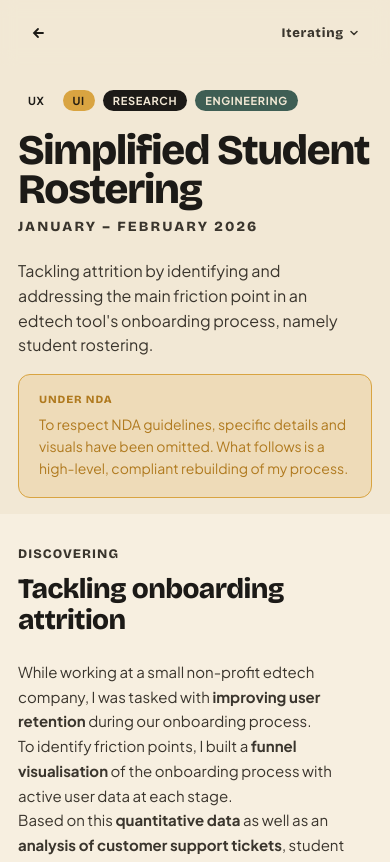
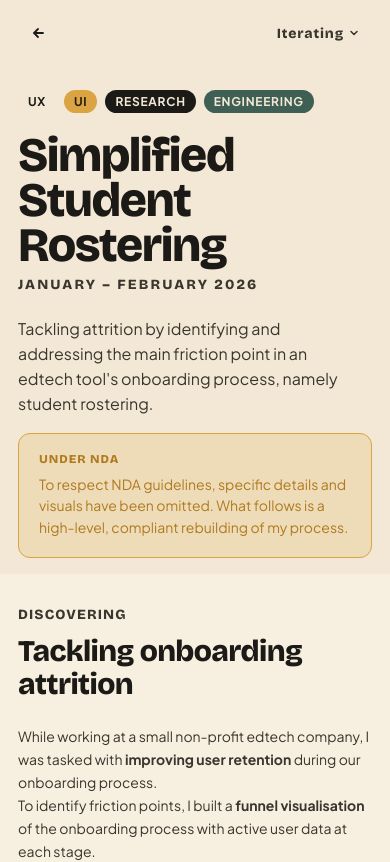
Before and after one commit to Roxanoel/portfolio26, a React (Vite) app: page /work/simplified-student-rostering in a window 390 px wide. Shown: the top 862 px of the page. Built offline with nearby package versions, Linux system fonts and the light colour scheme.

Commit message:
standardized/systematized font sizes

```diff
--- a/src/components/BookCard.module.css
+++ b/src/components/BookCard.module.css
@@ -20,21 +20,21 @@
 }
 
 .title {
-  font-weight: 600;
-  font-size: 13px;
+  font-weight: var(--font-semibold);
+  font-size: var(--text-sm);
   line-height: 1.3;
   color: var(--ink);
 }
 
 .subtitle {
-  font-size: 12px;
+  font-size: var(--text-xs);
   color: var(--ink-soft);
   line-height: 1.3;
   font-style: italic;
 }
 
 .author {
-  font-size: 12px;
+  font-size: var(--text-xs);
   color: var(--ink-soft);
   margin-top: 6px;
 }
--- a/src/components/NdaDisclosure.module.css
+++ b/src/components/NdaDisclosure.module.css
@@ -8,10 +8,10 @@
 
 .label {
   display: block;
-  font-family: "Bricolage Grotesque", "Archivo", sans-serif;
-  font-weight: 700;
-  font-size: 11px;
-  letter-spacing: 0.08em;
+  font-family: var(--font-heading);
+  font-weight: var(--font-bold);
+  font-size: var(--text-xs);
+  letter-spacing: var(--tracking-ultra);
   text-transform: uppercase;
   color: var(--gold-dark);
   margin-bottom: 8px;
@@ -19,7 +19,7 @@
 
 .copy {
   margin: 0;
-  font-size: 14px;
+  font-size: var(--text-sm);
   line-height: 1.55;
   color: var(--gold-dark);
 }
--- a/src/components/ProjectCard.module.css
+++ b/src/components/ProjectCard.module.css
@@ -59,8 +59,8 @@
   position: absolute;
   top: 12px;
   left: 14px;
-  font-size: 12px;
-  font-weight: 700;
+  font-size: var(--text-xs);
+  font-weight: var(--font-bold);
   background: color-mix(in srgb, var(--cream) 60%, transparent);
   backdrop-filter: blur(4px);
   border: 1.5px solid var(--ink);
@@ -104,19 +104,20 @@
   gap: 12px;
 }
 .title {
-  font-weight: 800;
-  font-size: 26px;
-  letter-spacing: -0.01em;
+  font-weight: var(--font-extrabold);
+  font-family: var(--font-heading);
+  font-size: var(--text-2xl);
+  letter-spacing: var(--tracking-snug);
 }
 .year {
-  font-size: 12px;
-  font-weight: 600;
+  font-size: var(--text-xs);
+  font-weight: var(--font-semibold);
   color: var(--ink-soft);
 }
 .blurb {
   color: var(--ink-soft);
-  font-size: 15px;
-  line-height: 1.5;
+  font-size: var(--text-sm);
+  line-height: var(--leading-normal);
   text-wrap: pretty;
   margin: 0;
 }
@@ -127,9 +128,9 @@
   margin-top: 4px;
 }
 .tag {
-  font-size: 11px;
-  font-weight: 600;
-  letter-spacing: 0.04em;
+  font-size: var(--text-xs);
+  font-weight: var(--font-semibold);
+  letter-spacing: var(--tracking-wider);
   padding: 5px 12px;
   border-radius: 999px;
   border: 1.5px solid rgba(28, 26, 23, 0.26);
--- a/src/components/ProjectLayout.module.css
+++ b/src/components/ProjectLayout.module.css
@@ -1,7 +1,7 @@
 .page {
   background: var(--cream);
   color: var(--ink);
-  font-family: "Plus Jakarta Sans", sans-serif;
+  font-family: var(--font-body);
   min-height: 100vh;
 }
 
@@ -32,10 +32,10 @@
   display: inline-flex;
   align-items: center;
   gap: 8px;
-  font-family: "Bricolage Grotesque", "Archivo", sans-serif;
-  font-weight: 700;
-  font-size: 13px;
-  letter-spacing: 0.02em;
+  font-family: var(--font-heading);
+  font-weight: var(--font-bold);
+  font-size: var(--text-sm);
+  letter-spacing: var(--tracking-wide);
   color: var(--ink);
   text-decoration: none;
   padding: 7px 14px;
@@ -49,18 +49,18 @@
   color: var(--cream);
 }
 .navNo {
-  font-family: "Bricolage Grotesque", "Archivo", sans-serif;
-  font-weight: 800;
-  font-size: 13px;
-  letter-spacing: 0.06em;
+  font-family: var(--font-heading);
+  font-weight: var(--font-extrabold);
+  font-size: var(--text-sm);
+  letter-spacing: var(--tracking-widest);
   color: var(--ink-soft);
 }
 
 .navTitle {
-  font-family: "Bricolage Grotesque", "Archivo", sans-serif;
-  font-weight: 700;
-  font-size: 14px;
-  letter-spacing: 0.02em;
+  font-family: var(--font-heading);
+  font-weight: var(--font-bold);
+  font-size: var(--text-sm);
+  letter-spacing: var(--tracking-wide);
   color: var(--ink);
   text-align: center;
   overflow: hidden;
@@ -97,10 +97,10 @@
   display: inline-flex;
   align-items: center;
   gap: 6px;
-  font-family: "Bricolage Grotesque", "Archivo", sans-serif;
-  font-weight: 800;
-  font-size: 13px;
-  letter-spacing: 0.06em;
+  font-family: var(--font-heading);
+  font-weight: var(--font-extrabold);
+  font-size: var(--text-sm);
+  letter-spacing: var(--tracking-widest);
   color: var(--ink-soft);
   background: transparent;
   border: none;
@@ -140,10 +140,10 @@
 }
 
 .jumpItem {
-  font-family: "Bricolage Grotesque", "Archivo", sans-serif;
-  font-weight: 700;
-  font-size: 13px;
-  letter-spacing: 0.04em;
+  font-family: var(--font-heading);
+  font-weight: var(--font-bold);
+  font-size: var(--text-sm);
+  letter-spacing: var(--tracking-wider);
   color: var(--ink);
   padding: 8px 14px;
   border-radius: 8px;
@@ -158,7 +158,7 @@
   color: var(--cream);
 }
 .jumpItemActive {
-  font-weight: 800;
+  font-weight: var(--font-extrabold);
 }
 .jumpItemActive:hover,
 .jumpItemActive.jumpItemFocus {
@@ -177,15 +177,15 @@
   margin-bottom: 20px;
 }
 .year {
-  font-size: 12px;
-  font-weight: 600;
-  letter-spacing: 0.06em;
+  font-size: var(--text-xs);
+  font-weight: var(--font-semibold);
+  letter-spacing: var(--tracking-widest);
   color: var(--ink-soft);
 }
 .dateRange {
-  font-family: "Bricolage Grotesque", "Archivo", sans-serif;
-  font-weight: 700;
-  font-size: clamp(14px, 1.5vw, 20px);
+  font-family: var(--font-heading);
+  font-weight: var(--font-bold);
+  font-size: clamp(var(--text-sm), 1.5vw, var(--text-xl));
   letter-spacing: 0.15em;
   text-transform: uppercase;
   color: var(--ink-soft);
@@ -198,23 +198,23 @@
   flex-wrap: wrap;
 }
 .tag {
-  font-size: 11px;
-  font-weight: 700;
-  letter-spacing: 0.06em;
+  font-size: var(--text-xs);
+  font-weight: var(--font-bold);
+  letter-spacing: var(--tracking-widest);
   text-transform: uppercase;
   padding: 4px 10px;
   border-radius: 999px;
 }
 .title {
-  font-family: "Bricolage Grotesque", "Archivo", sans-serif;
-  font-weight: 800;
-  font-size: clamp(42px, 7vw, 96px);
-  letter-spacing: -0.03em;
+  font-family: var(--font-heading);
+  font-weight: var(--font-extrabold);
+  font-size: clamp(var(--text-5xl), 7vw, var(--text-8xl));
+  letter-spacing: var(--tracking-tighter);
   line-height: 0.94;
   margin: 0;
 }
 .blurb {
-  font-size: clamp(16px, 1.3vw, 20px);
+  font-size: clamp(var(--text-base), 1.3vw, var(--text-xl));
   line-height: 1.55;
   color: var(--ink-soft);
   max-width: 52ch;
@@ -245,11 +245,11 @@
   padding: 32px 0;
 }
 .footBack {
-  font-size: 13px;
-  font-weight: 600;
+  font-size: var(--text-sm);
+  font-weight: var(--font-semibold);
   color: var(--ink);
   text-decoration: none;
-  letter-spacing: 0.02em;
+  letter-spacing: var(--tracking-wide);
   transition: color 0.2s;
 }
 .footBack:hover {
--- a/src/components/Slide.module.css
+++ b/src/components/Slide.module.css
@@ -15,26 +15,26 @@
 }
 
 .sectionHeader {
-  font-family: "Bricolage Grotesque", "Archivo", sans-serif;
-  font-weight: 700;
-  font-size: 13px;
-  letter-spacing: 0.08em;
+  font-family: var(--font-heading);
+  font-weight: var(--font-bold);
+  font-size: var(--text-sm);
+  letter-spacing: var(--tracking-ultra);
   text-transform: uppercase;
   color: var(--ink-soft);
   margin: 0 0 12px;
 }
 
 .title {
-  font-family: "Bricolage Grotesque", "Archivo", sans-serif;
-  font-weight: 800;
-  font-size: clamp(28px, 4vw, 48px);
-  letter-spacing: -0.02em;
-  line-height: 1.1;
+  font-family: var(--font-heading);
+  font-weight: var(--font-extrabold);
+  font-size: clamp(var(--text-3xl), 4vw, var(--text-5xl));
+  letter-spacing: var(--tracking-tight);
+  line-height: var(--leading-tight);
   margin: 0 0 24px;
 }
 
 .body {
-  font-size: clamp(15px, 1.2vw, 18px);
+  font-size: clamp(var(--text-sm), 1.2vw, var(--text-lg));
   line-height: 1.65;
   color: var(--ink-soft);
   max-width: 64ch;
@@ -43,9 +43,9 @@
 }
 
 .subheading {
-  font-family: "Bricolage Grotesque", "Archivo", sans-serif;
-  font-weight: 700;
-  font-size: 15px;
+  font-family: var(--font-heading);
+  font-weight: var(--font-bold);
+  font-size: var(--text-sm);
   color: var(--ink);
   margin: 24px 0 12px;
 }
@@ -57,15 +57,15 @@
 }
 
 .contentHeading {
-  font-family: "Bricolage Grotesque", "Archivo", sans-serif;
-  font-weight: 700;
-  font-size: clamp(16px, 1.3vw, 20px);
+  font-family: var(--font-heading);
+  font-weight: var(--font-bold);
+  font-size: clamp(var(--text-base), 1.3vw, var(--text-xl));
   margin: unset;
 }
 
 .contentParagraph {
-  font-size: clamp(14px, 1.1vw, 17px);
-  line-height: 1.5;
+  font-size: clamp(var(--text-sm), 1.1vw, var(--text-base));
+  line-height: var(--leading-normal);
   color: var(--ink-soft);
   margin: 0;
 }
--- a/src/index.css
+++ b/src/index.css
@@ -2,7 +2,7 @@
 
 *  { box-sizing: border-box; }
 html { -webkit-font-smoothing: antialiased; text-rendering: optimizeLegibility; }
-body { margin: 0; overflow-x: hidden; font-family: 'Plus Jakarta Sans', sans-serif; }
+body { margin: 0; overflow-x: hidden; font-family: var(--font-body); }
 
 /* Paper grain overlay — place <Grain /> as a fixed layer */
 .grain {
@@ -35,5 +35,5 @@ body { margin: 0; overflow-x: hidden; font-family: 'Plus Jakarta Sans', sans-ser
 
 /* Utilities */
 .wrap  { max-width: var(--maxw); margin: 0 auto; padding-inline: var(--gutter); }
-.mono  { font-family: 'Space Mono', ui-monospace, monospace; }
-.serif { font-family: 'Instrument Serif', Georgia, serif; }
+.mono  { font-family: var(--font-mono); }
+.serif { font-family: var(--font-serif); }
--- a/src/styles/tokens.css
+++ b/src/styles/tokens.css
@@ -1,4 +1,6 @@
 /* Design tokens — 70s vinyl × Bauhaus system */
+
+/* ---------- Color ---------- */
 :root {
   --cream: #f2e8d5;
   --paper: #f7efe0;
@@ -13,8 +15,58 @@
   --green-dark: color-mix(in srgb, var(--green) 80%, black);
   --night: #14110d;
 
+  /* ---------- Layout ---------- */
   --maxw: 1320px;
   --gutter: clamp(20px, 5vw, 72px);
+}
+
+/* ---------- Typography ---------- */
+:root {
+
+  /* --  Type scale (Refactoring UI / Tailwind-inspired, all even px)  -- */
+  --text-xs:   0.75rem;    /* 12px */
+  --text-sm:   0.875rem;   /* 14px */
+  --text-base: 1rem;       /* 16px */
+  --text-lg:   1.125rem;   /* 18px */
+  --text-xl:   1.25rem;    /* 20px */
+  --text-2xl:  1.5rem;     /* 24px */
+  --text-3xl:  1.875rem;   /* 30px */
+  --text-4xl:  2.25rem;    /* 36px */
+  --text-5xl:  3rem;       /* 48px */
+  --text-6xl:  3.75rem;    /* 60px */
+  --text-7xl:  4.5rem;     /* 72px */
+  --text-8xl:  6rem;       /* 96px */
+
+  /* --  Font families  -- */
+  --font-heading: 'Bricolage Grotesque', 'Archivo', sans-serif;
+  --font-body:    'Plus Jakarta Sans', sans-serif;
+  --font-serif:   'Instrument Serif', Georgia, serif;
+  --font-mono:    'Space Mono', ui-monospace, monospace;
+
+  /* --  Font weights  -- */
+  --font-normal:    400;
+  --font-medium:    500;
+  --font-semibold:  600;
+  --font-bold:      700;
+  --font-extrabold: 800;
+
+  /* --  Line heights  -- */
+  --leading-none:   1;
+  --leading-tight:  1.1;
+  --leading-snug:   1.25;
+  --leading-normal: 1.5;
+  --leading-relaxed: 1.625;
+  --leading-loose:  1.75;
+
+  /* --  Letter spacing  -- */
+  --tracking-tighter: -0.03em;
+  --tracking-tight:   -0.02em;
+  --tracking-snug:    -0.01em;
+  --tracking-normal:   0;
+  --tracking-wide:    0.02em;
+  --tracking-wider:   0.04em;
+  --tracking-widest:  0.06em;
+  --tracking-ultra:   0.08em;
 }
 
 @media (max-width: 640px) {
```
Also changed, not shown: src/pages/Main.module.css (+52 -52 lines), src/pages/projects/SimplifiedStudentRostering.module.css (+14 -14 lines).
